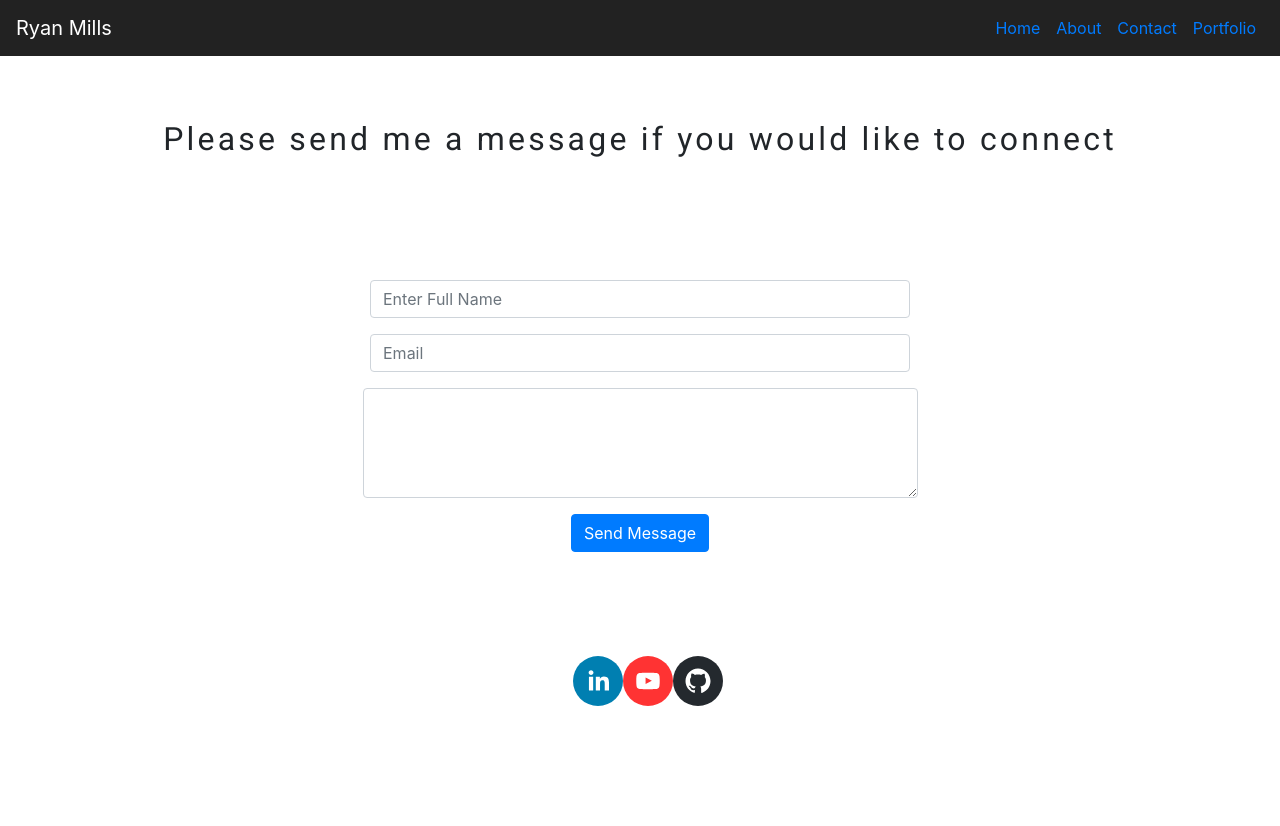
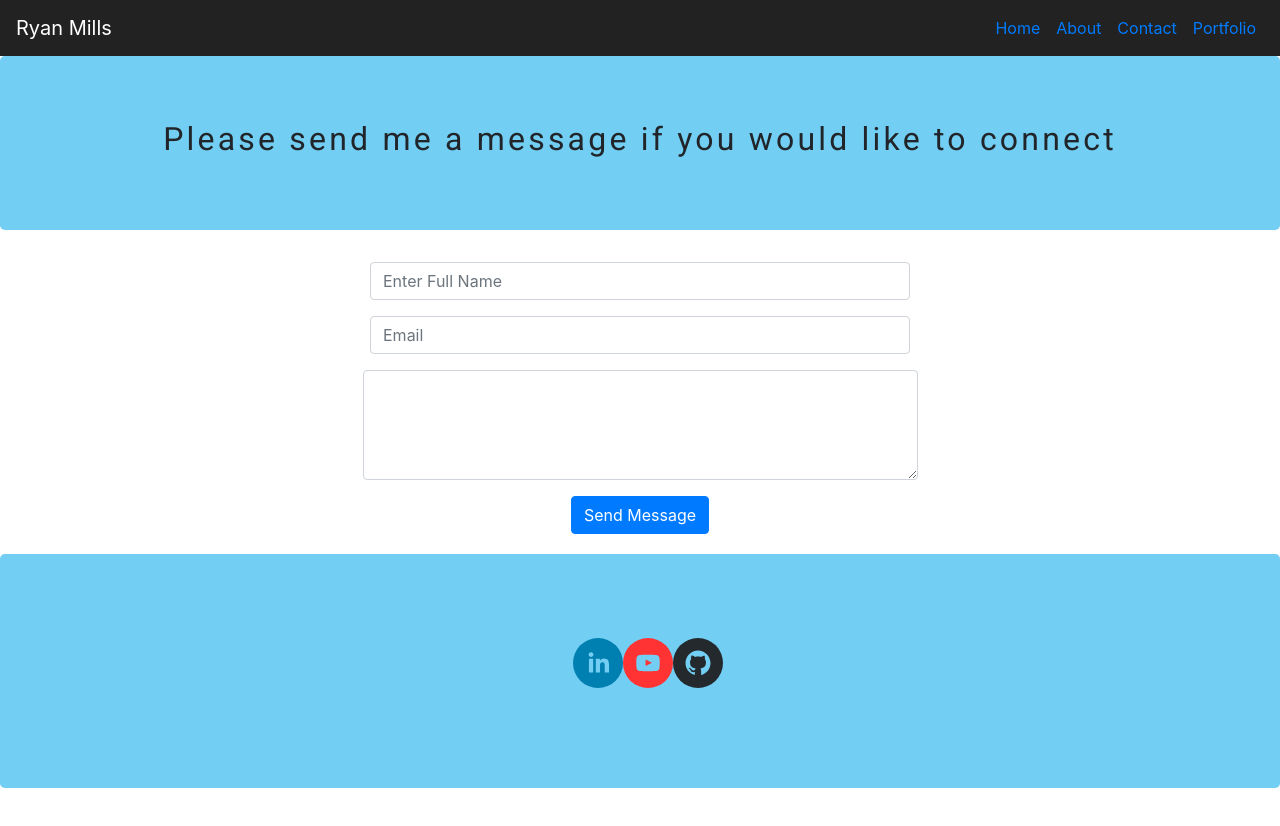
Before and after one commit to noogler617/react_website_2021, a React (Create React App) app: page /contact in a window 1280 px wide. Shown: the top 826 px of the page. Built offline with nearby package versions, Linux system fonts and the light colour scheme.

Commit message:
update css in about, contact, protfolio

```diff
--- a/src/components/about.css
+++ b/src/components/about.css
@@ -1,6 +1,12 @@
+
+.text {
+
+  margin: 150px 0 0 0;
+  padding: 10px;
+}
 
 .jumbotron {
-  background-color: white;
+  background-color: #72CEF2 ;
 }
 h2, p {
   font-family: 'Roboto', sans-serif;
--- a/src/components/contact.css
+++ b/src/components/contact.css
@@ -1,12 +1,6 @@
-.text-center {
-  background-color: #41BDD9;
-  margin: 0 0;
-  margin-bottom: 50px;
-}
 
-container {
-  padding-top: 300px;
-}
+
+
 
 .form-control {
   width: 50%;
@@ -21,11 +15,7 @@ container {
   margin-bottom: 20px;;
 }
 
-.bottom-bar {
-  background-color: black;
 
-
-}
 .socialLink {
   text-align: center;
   padding-left: 15px;
--- a/src/components/portfolio.css
+++ b/src/components/portfolio.css
@@ -5,9 +5,9 @@ h2, p {
 }
 
 .head-color {
-  background-color: #F2BE22;
+  background-color: #0F8DBF;
   display: block;
-  margin: 0;
+  margin: auto;
 }
 
 .card-img-top {
@@ -26,7 +26,8 @@ h2, p {
 }
 
 .bottom {
-  background-color: #F2BE22;
-  margin:auto;
+  background-color: #071A40;
+  margin: auto;
+  padding: auto;
   margin-top: 50px;
 }
```
